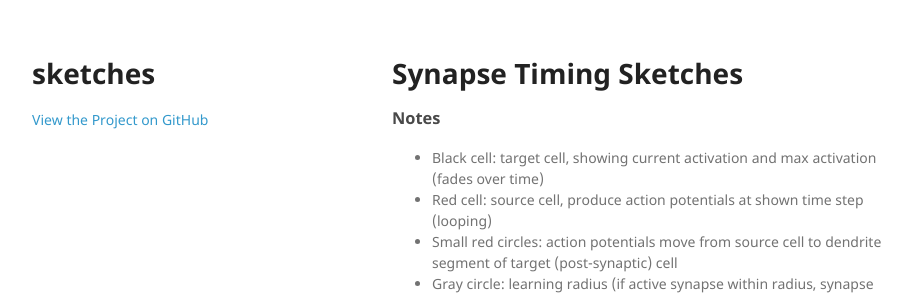
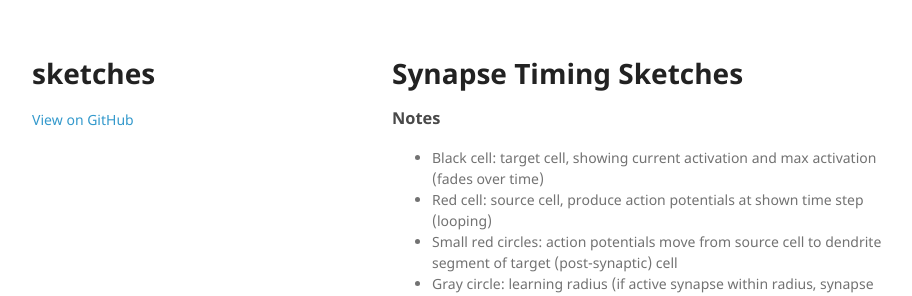
Before and after one commit to onejgordon/sketches, a Jekyll site: the page built from docs/synapse_timing.md, in a window 1280 px wide. Shown: the top 296 px of the page, without its empty margins (178-1090 px from the left). Built offline with Jekyll 4.4.1, drawn with Linux system fonts in a browser that asks for light colours; nearby versions of some CDN libraries; the repository's description, which GitHub fills in, is left out.

Commit message:
Fix link

```diff
--- a/docs/_layouts/default.html
+++ b/docs/_layouts/default.html
@@ -31,7 +31,7 @@
         <p>{{ site.description | default: site.github.project_tagline }}</p>
 
         {% if site.github.is_project_page %}
-          <p class="view"><a href="{{ site.github.repository_url }}">View the Project on GitHub <small>{{ github_name }}</small></a></p>
+          <p class="view"><a href="{{ site.github.repository_url }}">View on GitHub <small>{{ github_name }}</small></a></p>
         {% endif %}
 
         {% if site.github.is_user_page %}
```
Also changed, not shown: docs/index.md (+1 -1 lines), README.md.
